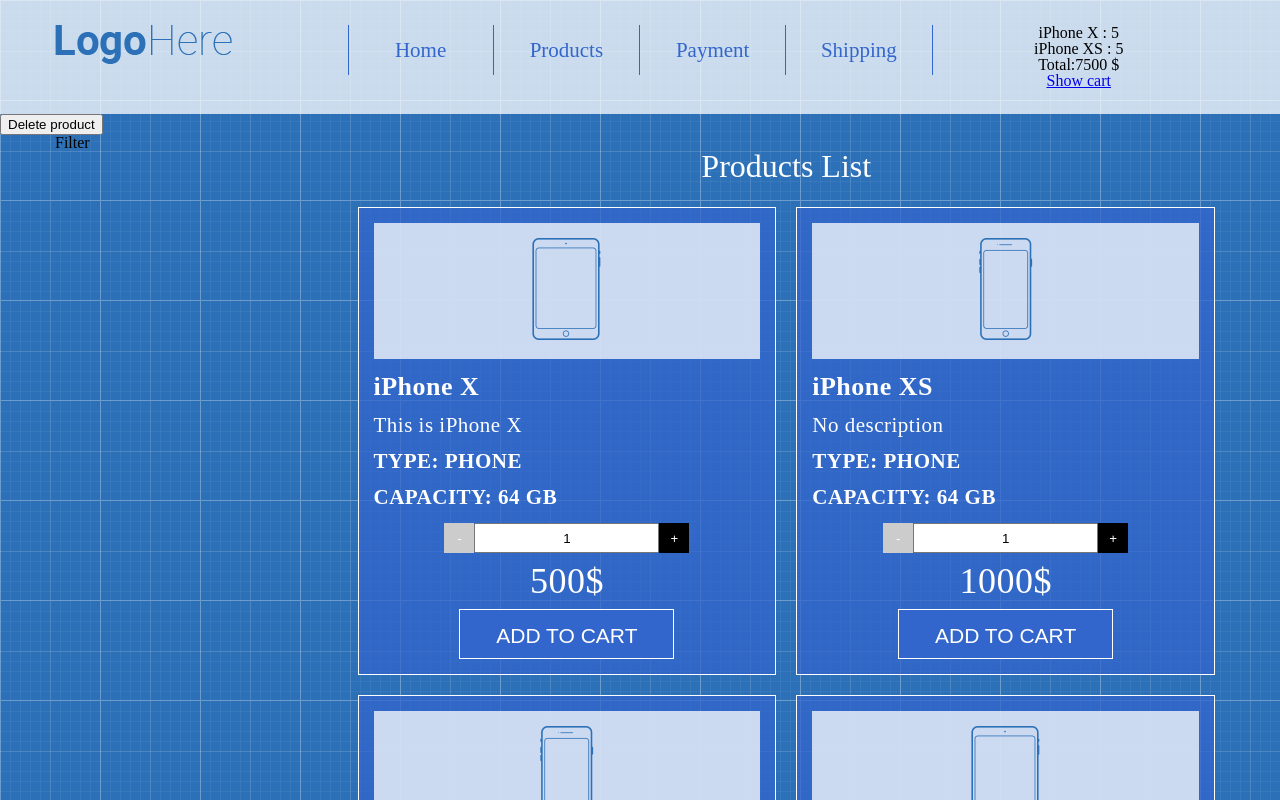
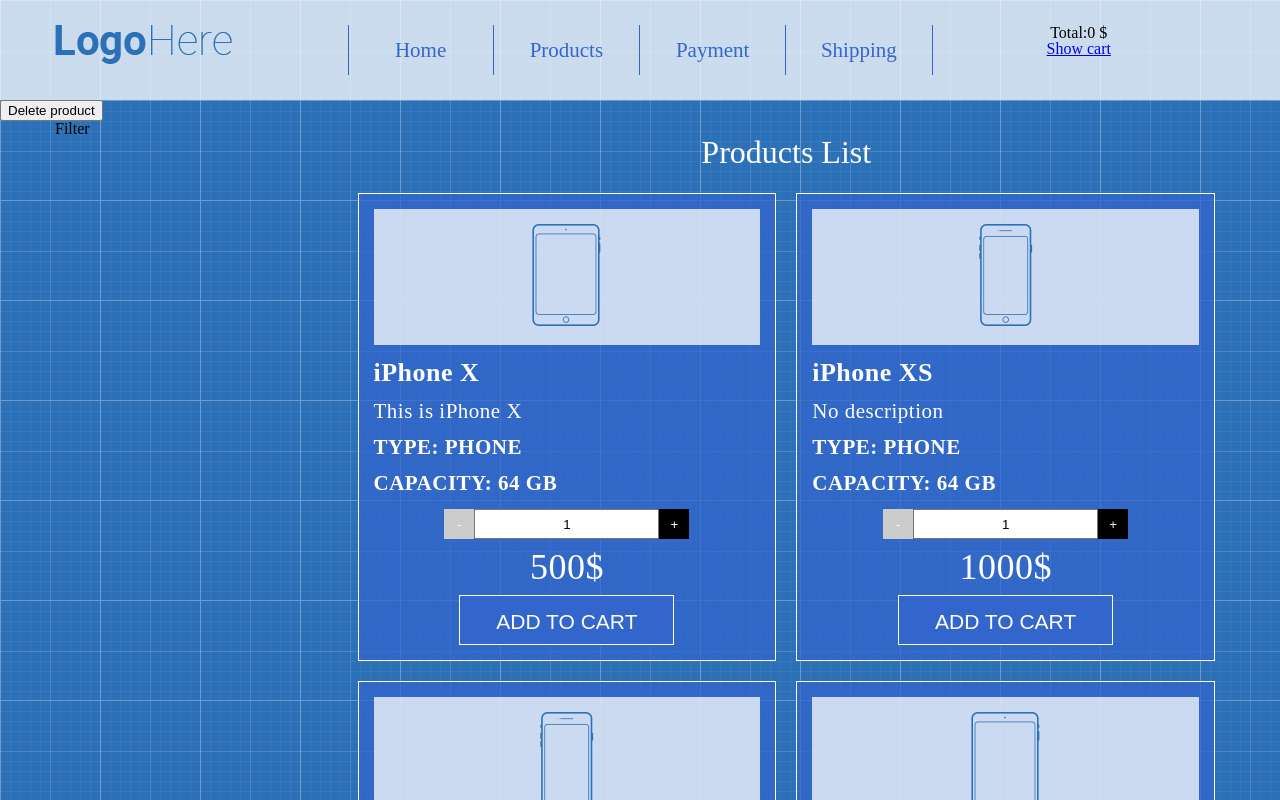
Before and after one commit to KirillNovobranov/.github.io-my-shop, a React (Create React App) app: page / in a window 1280 px wide. Shown: the top 800 px of the page. Built offline with nearby package versions, Linux system fonts and the light colour scheme.

Commit message:
добавили удаление первого товара с корзины по нажатию на кнопку под меню через spread

```diff
--- a/src/App/App.js
+++ b/src/App/App.js
@@ -12,8 +12,7 @@
 
 	state = {
 		productsInCart:{
-			1:5,
-			2:5,
+
 		}
 	}
 
```
